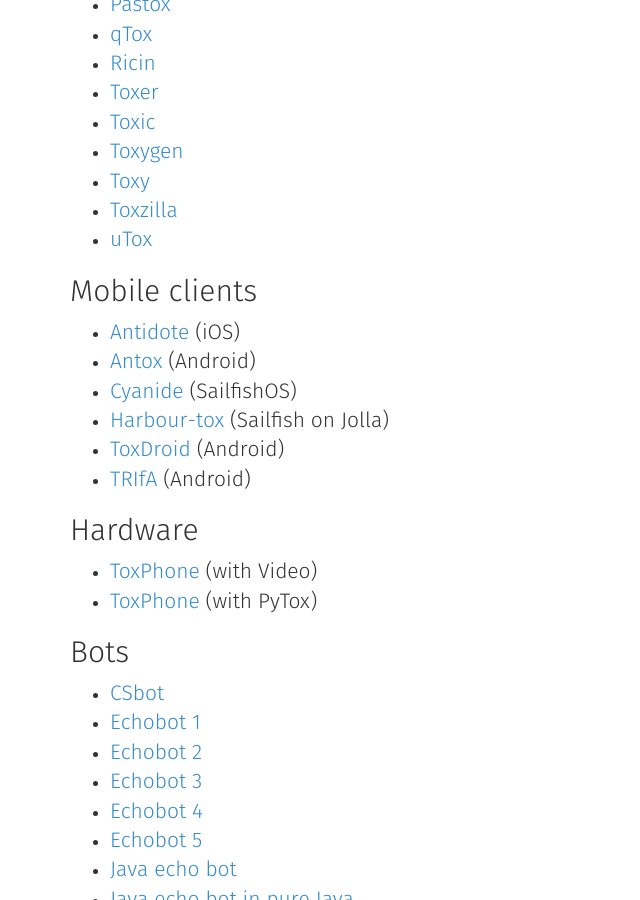
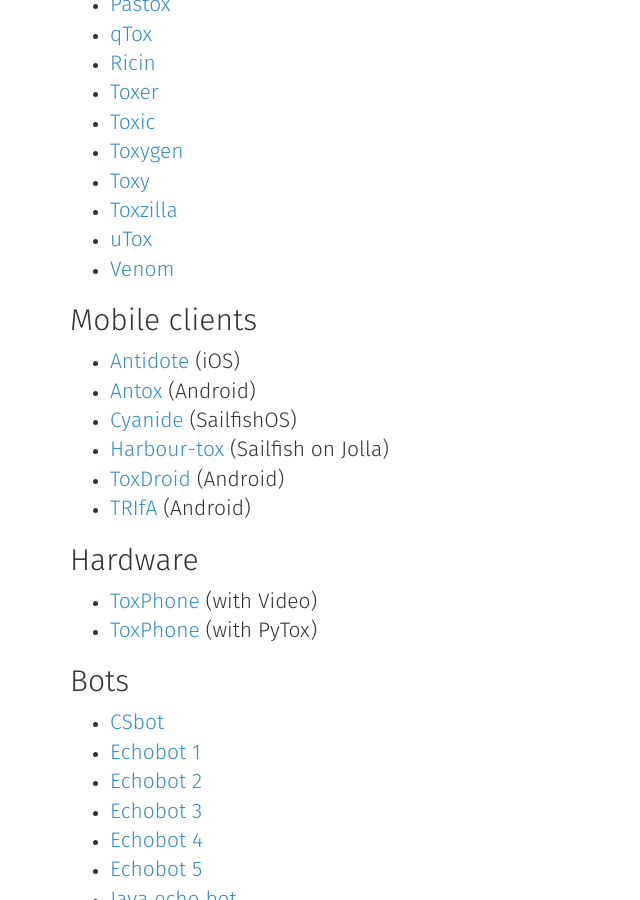
Before and after one commit to TokTok/website, a Jekyll site: the page built from toktok/integrations.md, in a window 1280 px wide and 900 px high, scrolled down 510 px. Shown: the whole window, without its empty margins (0-640 px from the left). Built offline with Jekyll 4.4.1, drawn with Linux system fonts in a browser that asks for light colours; nearby versions of some CDN libraries.

Commit message:
Add venom to Desktop clients section

```diff
--- a/toktok/integrations.md
+++ b/toktok/integrations.md
@@ -32,6 +32,7 @@ yourself to this page.
 *   [Toxy](https://github.com/alexbakker/Toxy)
 *   [Toxzilla](https://github.com/toxzilla/app)
 *   [uTox](https://github.com/uTox/uTox)
+*   [Venom](https://github.com/naxuroqa/Venom)
 
 # Mobile clients
 
```
